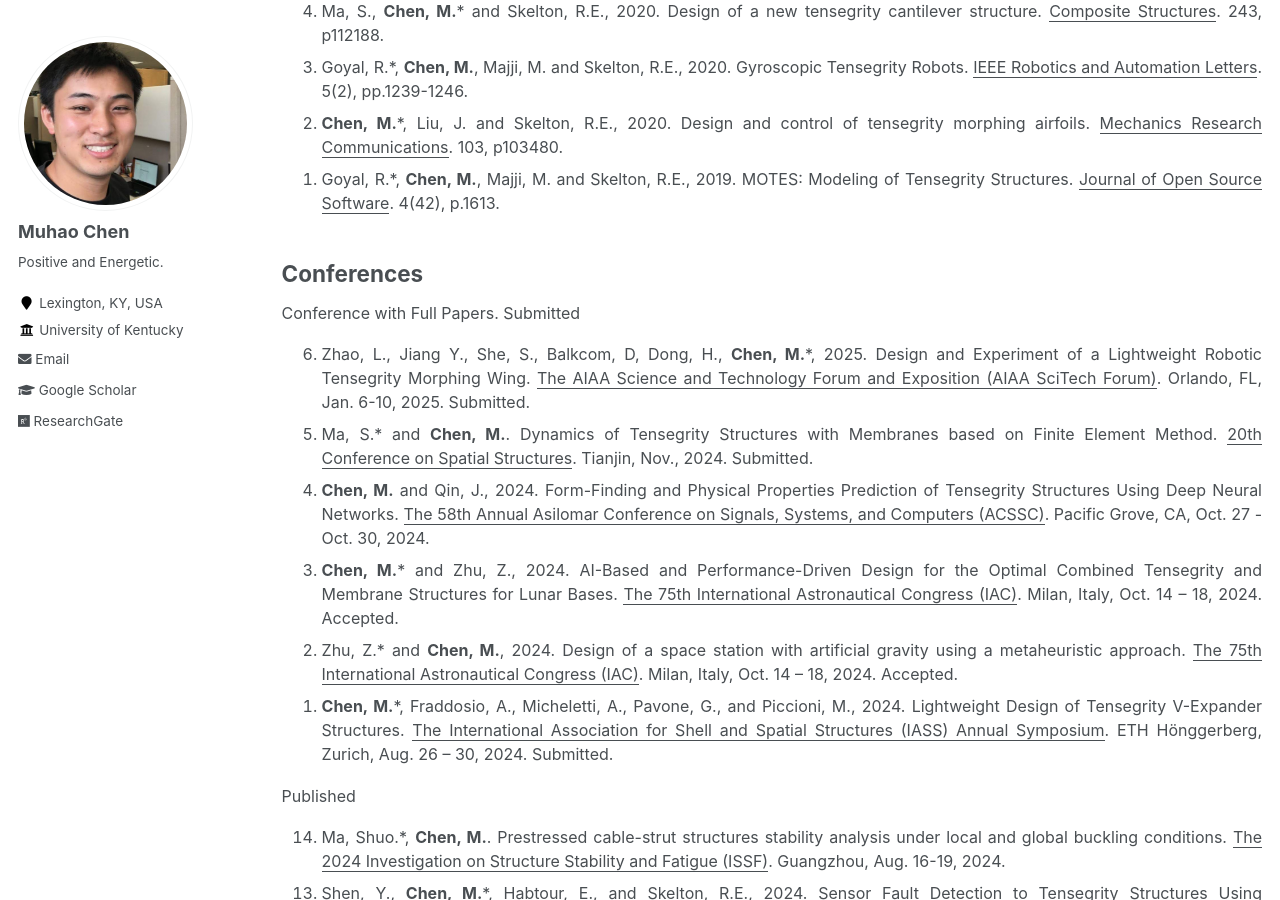
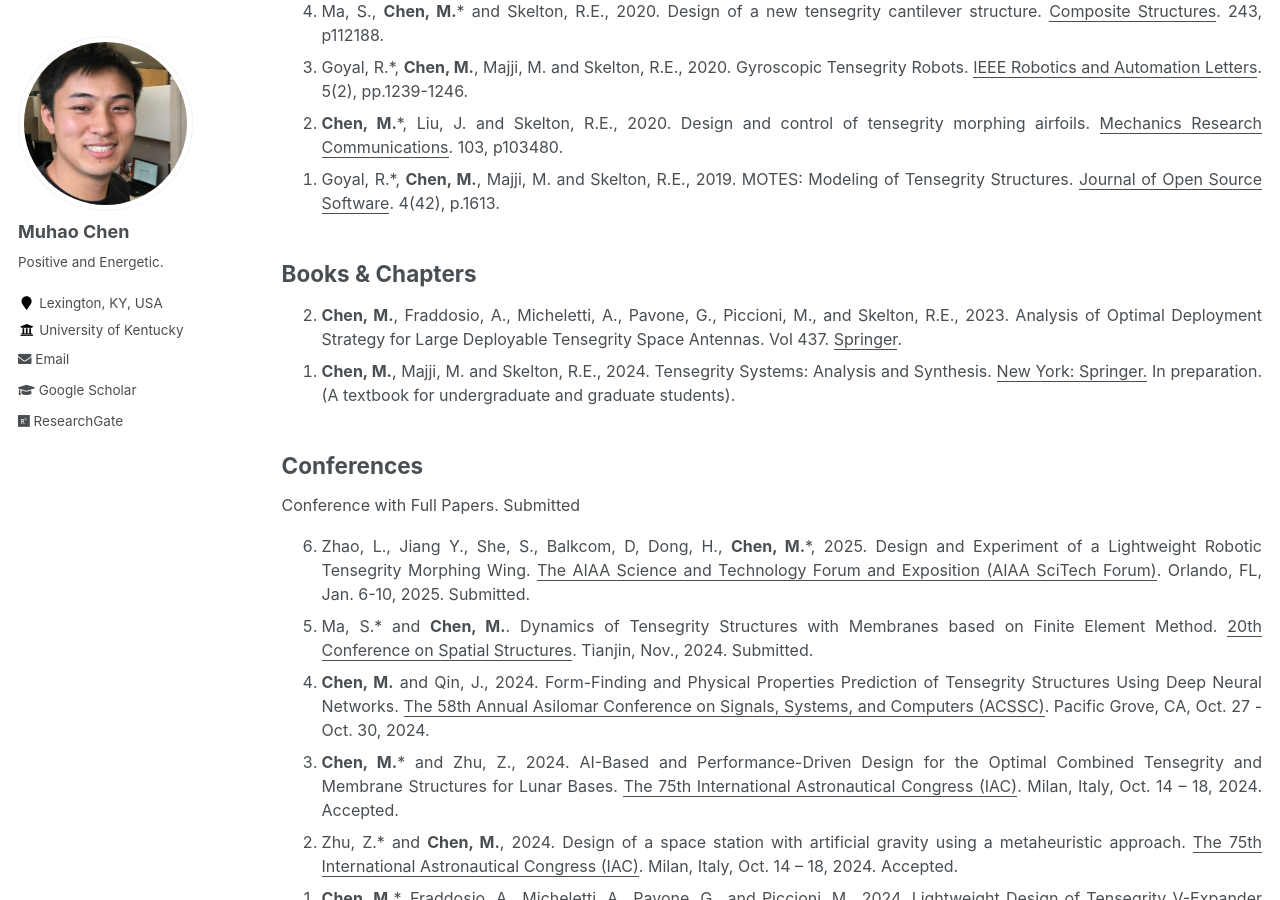
Before and after one commit to Muhao-Chen/muhao-chen.github.io, a Jekyll site: the page built from _pages/publication.md, in a window 1280 px wide and 900 px high, scrolled down 2129 px. Built offline with Jekyll 4.4.1, drawn with Linux system fonts in a browser that asks for light colours; some of the changed text lies outside the part shown.

Commit message:
Update publication.md

```diff
--- a/_pages/publication.md
+++ b/_pages/publication.md
@@ -62,6 +62,18 @@ Published
 <li>Goyal, R.*, <strong>Chen, M.</strong>, Majji, M. and Skelton, R.E., 2019. MOTES: Modeling of Tensegrity Structures. <u>Journal of Open Source Software</u>. 4(42), p.1613.</li>
 </ol>
 </font>
+
+
+
+## Books & Chapters
+<font size=3>
+<ol reversed>
+<li><strong>Chen, M.</strong>, Fraddosio, A., Micheletti, A., Pavone, G., Piccioni, M., and Skelton, R.E., 2023. Analysis of Optimal Deployment Strategy for Large Deployable Tensegrity Space Antennas. Vol 437. <u>Springer</u>.</li>
+<!-- <li><strong>Chen, M.</strong>, Chen, B. and Skelton, R.E., 2024. Tensegrity Structures and Engineering Application. <u>Higher Education Press</u>. In preparation.</li> -->
+<li><strong>Chen, M.</strong>, Majji, M. and Skelton, R.E., 2024. Tensegrity Systems: Analysis and Synthesis. <u>New York: Springer.</u> In preparation. (A textbook for undergraduate and graduate students).</li>
+</ol>
+</font>
+
 
 ## Conferences
 <font size=3>
@@ -131,14 +143,6 @@ Publsihed
 
 
 
-## Books & Chapters
-<font size=3>
-<ol reversed>
-<li><strong>Chen, M.</strong>, Fraddosio, A., Micheletti, A., Pavone, G., Piccioni, M., and Skelton, R.E., 2023. Analysis of Optimal Deployment Strategy for Large Deployable Tensegrity Space Antennas. Vol 437. <u>Springer</u>.</li>
-<!-- <li><strong>Chen, M.</strong>, Chen, B. and Skelton, R.E., 2024. Tensegrity Structures and Engineering Application. <u>Higher Education Press</u>. In preparation.</li> -->
-<li><strong>Chen, M.</strong>, Majji, M. and Skelton, R.E., 2024. Tensegrity Systems: Analysis and Synthesis. <u>New York: Springer.</u> In preparation. (A textbook for undergraduate and graduate students).</li>
-</ol>
-</font>
 
 <!-- ## Patents
 <font size=3>
```
